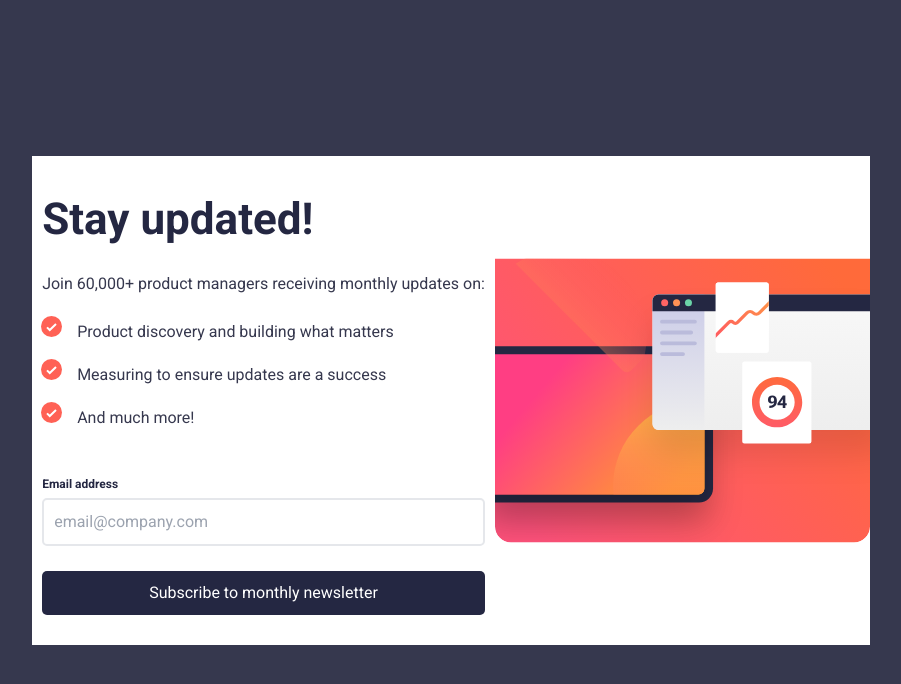
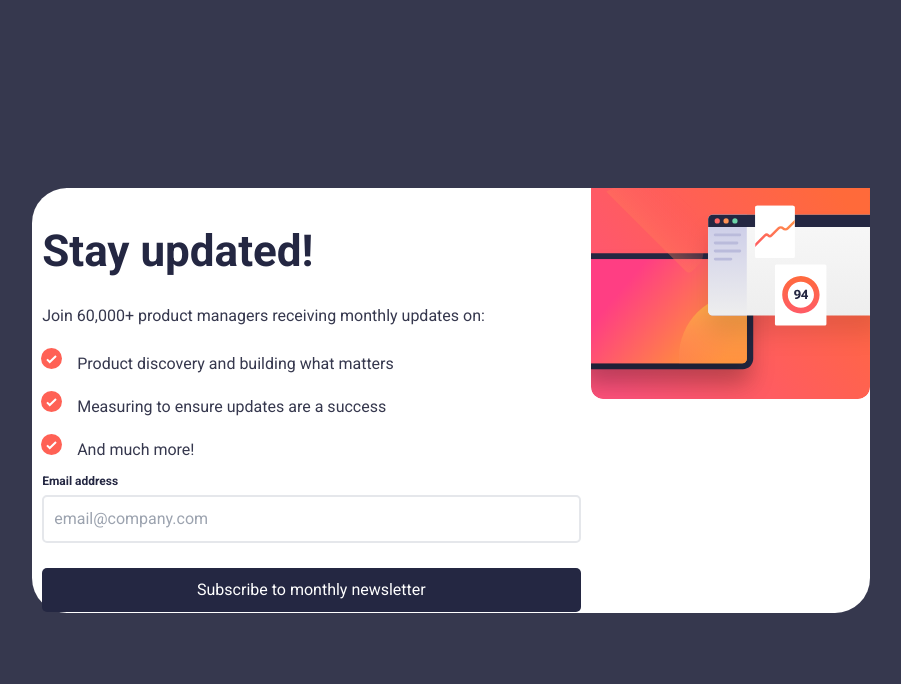
Before and after one commit to RereTooki/newsletter-component, a React (Vite) app: page / in a window 1280 px wide. Shown: the top 684 px of the page, without its empty margins (189-1090 px from the left). Built offline with nearby package versions, Linux system fonts and the light colour scheme.

Commit message:
Getting there

```diff
--- a/src/components/Card.tsx
+++ b/src/components/Card.tsx
@@ -8,10 +8,16 @@ import SignUpDesktop from "../assets/images/illustration-sign-up-desktop.svg";
 const Card = () => {
   return (
     <>
-      <div className="flex flex-col md:bg-charcoal-greys font-roboto  md:justify-center md:items-center md:h-screen">
-        <div className="md:bg-whites md:flex-row-reverse flex flex-col">
-          <img className="" src={SignUpMobile} alt="A sign-up picture" />
-          <CardBody />
+      <div className="flex flex-col md:bg-charcoal-greys font-roboto  md:justify-center md:items-center md:h-screen md:py-[55px]">
+        <div className="md:h-[425px] md:bg-whites md:flex-row-reverse flex flex-col rounded-[35px] ">
+          <img
+            className="md:w-2/6 md:h-max md:truncate"
+            src={SignUpMobile}
+            alt="A sign-up picture"
+          />
+          <div className="md:w-4/6">
+            <CardBody />
+          </div>
         </div>
       </div>
     </>
--- a/src/components/CardBody.tsx
+++ b/src/components/CardBody.tsx
@@ -6,7 +6,7 @@ import CardForm from "./CardForm";
 const CardBody = () => {
   return (
     <>
-      <div className="px-[10px]">
+      <div className="px-[10px] md:pr-[-10px]">
         <CardText />
         <CardForm />
       </div>
--- a/src/components/CardText.tsx
+++ b/src/components/CardText.tsx
@@ -4,7 +4,7 @@ import "../App.css";
 const CardText = () => {
   return (
     <>
-      <h1 className=" text-dark-slate-greys text-[44px] font-bold mt-[30px] mb-[20px]">
+      <h1 className=" md:whitespace-nowrap text-dark-slate-greys text-[44px] font-bold mt-[30px] mb-[20px]">
         Stay updated!
       </h1>
       <p className="text-charcoal-greys">
@@ -18,7 +18,7 @@ const CardText = () => {
           <li className="pl-[8px] pb-[15px]">
             Measuring to ensure updates are a success
           </li>
-          <li className="pl-[8px] pb-[45px]">And much more!</li>
+          <li className="pl-[8px] pb-[45px] md:pb-[10px]">And much more!</li>
         </div>
       </ul>
     </>
```
